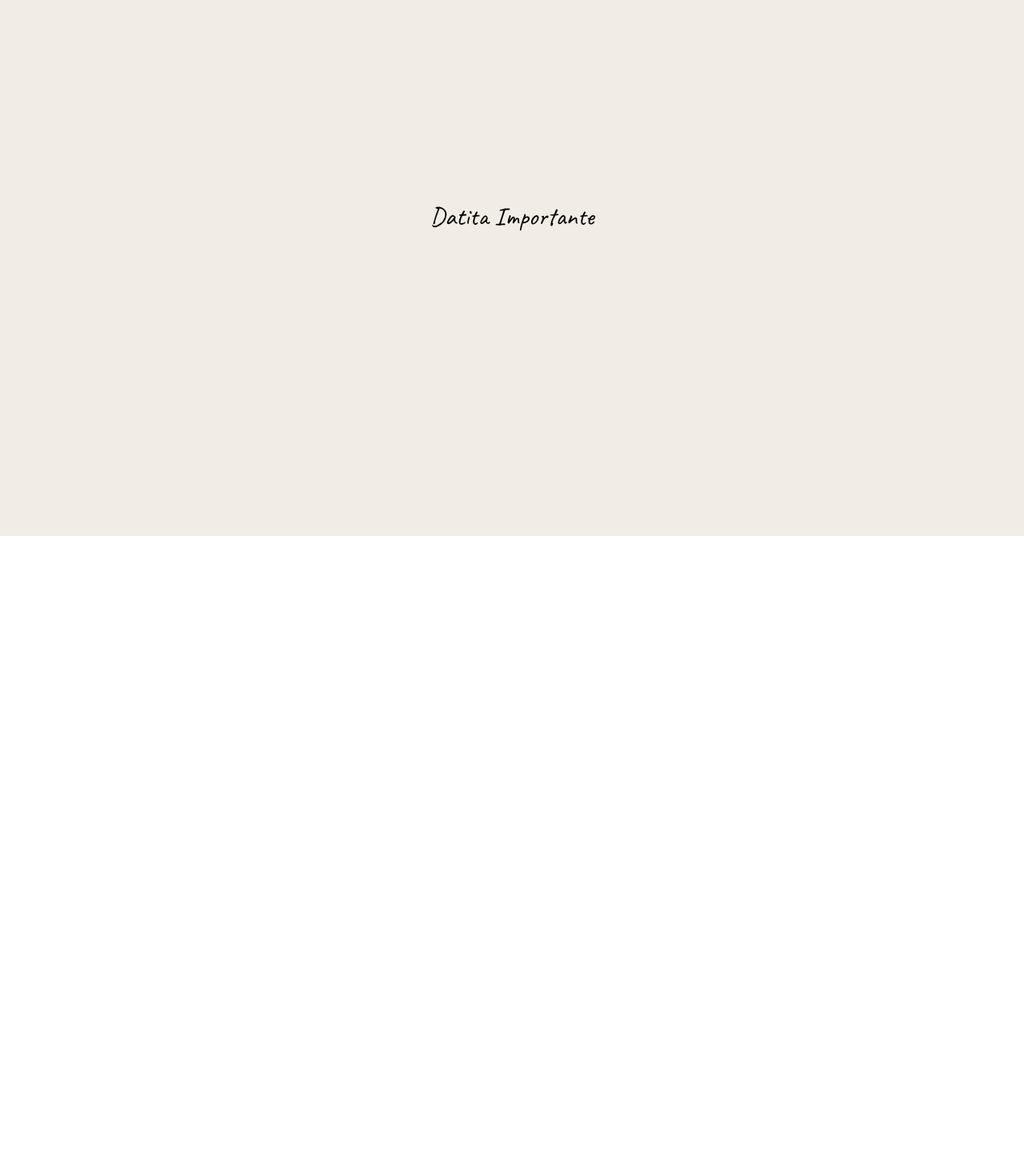
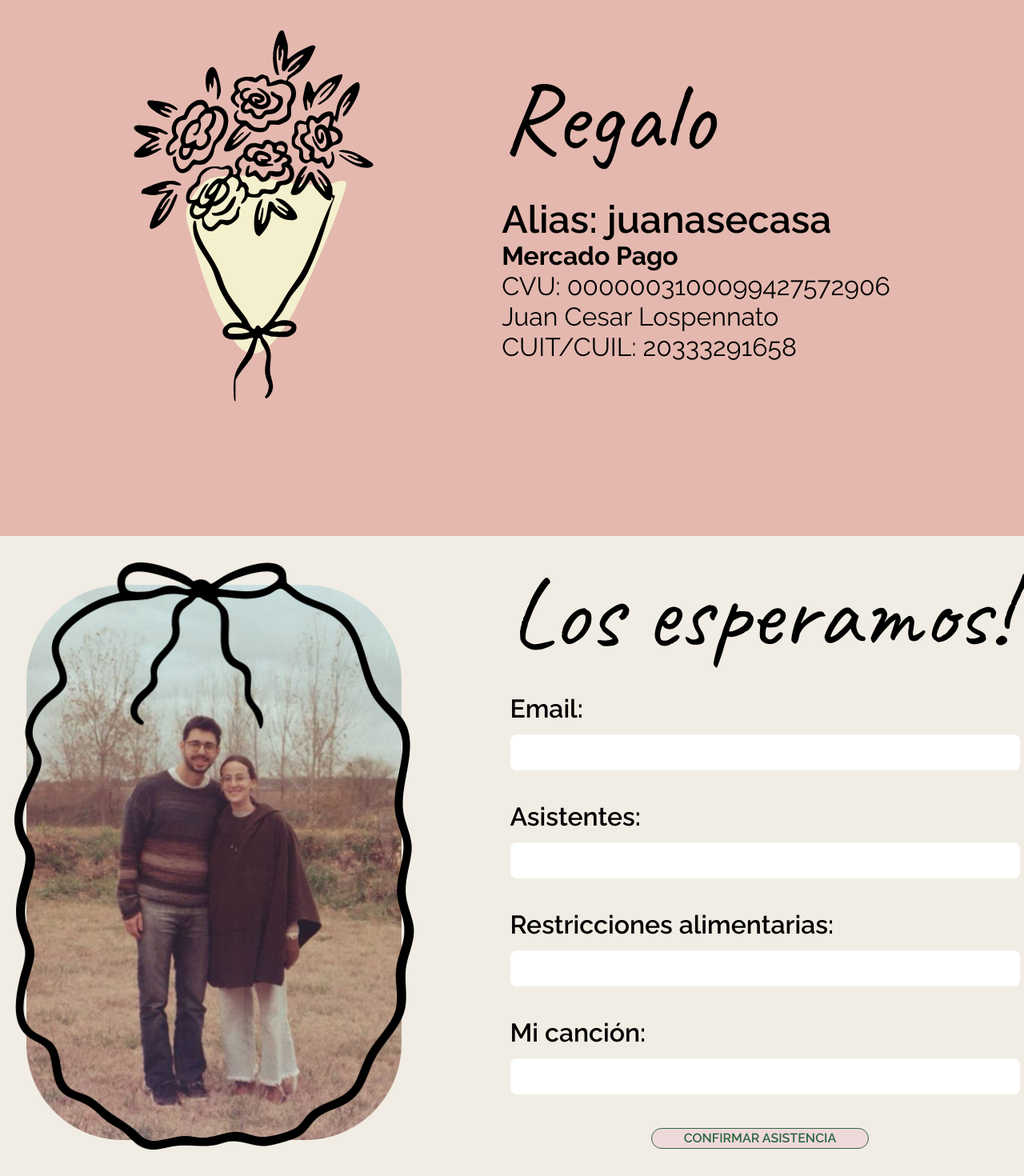
Before and after one commit to Javier-Rotelli/juana.ar, a React (Vite) app: page / in a window 1280 px wide. Shown: the part 3330-4800 px from the top of the page at 80% size. Before the commit the page ends 4000 px from the top, so only its background shows below. Built offline with nearby package versions, Linux system fonts and the light colour scheme.

Commit message:
diseño listo

```diff
--- a/src/App.css
+++ b/src/App.css
@@ -173,7 +173,136 @@ body {
 }
 
 .screen.fifth-page {
+  background-color: #e4b8af;
+  display: flex;
+  align-items: center;
+  justify-content: center;
+  gap: 160px;
+
+  img {
+    width: 300px;
+  }
+
+  .text {
+    text-align: left;
+    * {
+      margin: 6px 0;
+    }
+    h1 {
+      margin-block: 0;
+      margin-bottom: 42px;
+      font-family: Caveat;
+      font-weight: 400;
+      font-style: Regular;
+      font-size: 124px;
+      line-height: 100%;
+      letter-spacing: 0%;
+    }
+    h2 {
+      font-family: Raleway;
+      font-weight: 600;
+      font-style: SemiBold;
+      font-size: 48px;
+      line-height: 100%;
+      letter-spacing: 0%;
+    }
+    h3 {
+      font-family: Raleway;
+      font-weight: 700;
+      font-style: Bold;
+      font-size: 32px;
+      line-height: 100%;
+      letter-spacing: 0%;
+    }
+    p {
+      font-family: Raleway;
+      font-weight: 400;
+      font-style: Regular;
+      font-size: 32px;
+      line-height: 100%;
+      letter-spacing: 0%;
+    }
+  }
+}
+
+.screen.sixth-page {
   background-color: #f1ede4;
+  display: flex;
+  align-items: center;
+  justify-content: center;
+  gap: 120px;
+
+  img {
+    width: 500px;
+  }
+
+  form {
+    width: 625px;
+    display: flex;
+    flex-direction: column;
+    align-items: flex-start;
+
+    h1 {
+      margin-block: 0;
+      margin-bottom: 42px;
+      font-family: Caveat;
+      font-weight: 400;
+      font-style: Regular;
+      font-size: 124px;
+      line-height: 100%;
+      letter-spacing: 0%;
+    }
+    label {
+      font-family: Raleway;
+      font-weight: 600;
+      font-style: SemiBold;
+      font-size: 32px;
+      line-height: 100%;
+      letter-spacing: 0%;
+      margin-bottom: 16px;
+    }
+
+    input {
+      width: 100%;
+      padding: 4px 6px;
+
+      margin-bottom: 42px;
+      border-radius: 8px;
+      border: none;
+      font-family: Raleway;
+      font-weight: 600;
+      font-style: SemiBold;
+      font-size: 32px;
+      line-height: 100%;
+      letter-spacing: 0%;
+
+      &:focus {
+        outline: none;
+        border: 2px solid #2b683f;
+      }
+    }
+
+    button {
+      align-self: center;
+      display: inline-block;
+      background-color: #efd9db;
+      border: 1px solid #2b683f;
+      border-radius: 100px;
+      padding: 4px 40px;
+      text-decoration: none;
+      color: #2b683f;
+      font-family: Raleway;
+      font-weight: 600;
+      font-style: SemiBold;
+      font-size: 16px;
+      line-height: 100%;
+      letter-spacing: 0%;
+
+      &:hover {
+        background-color: #e4b8af;
+      }
+    }
+  }
 }
 
 h1 {
--- a/src/App.jsx
+++ b/src/App.jsx
@@ -4,6 +4,7 @@ import SecondPage from "./SecondPage";
 import ThirdPage from "./ThirdPage";
 import FourthPage from "./FourthPage";
 import FifthPage from "./FifthPage";
+import SixthPage from "./SixthPage";
 
 function App() {
   return (
@@ -13,6 +14,7 @@ function App() {
       <ThirdPage />
       <FourthPage />
       <FifthPage />
+      <SixthPage />
     </>
   );
 }
--- a/src/FifthPage.jsx
+++ b/src/FifthPage.jsx
@@ -3,7 +3,15 @@ import Page from "./Page";
 function FifthPage() {
   return (
     <Page className="fifth-page">
-      <h1>Datita Importante</h1>
+      <img src="public/flowers.svg" />
+      <div className="text">
+        <h1>Regalo</h1>
+        <h2>Alias: juanasecasa</h2>
+        <h3>Mercado Pago</h3>
+        <p>CVU: 0000003100099427572906</p>
+        <p>Juan Cesar Lospennato</p>
+        <p>CUIT/CUIL: 20333291658</p>
+      </div>
     </Page>
   );
 }
--- /dev/null
+++ b/src/SixthPage.jsx
@@ -0,0 +1,53 @@
+import Page from "./Page";
+
+const WEB_APP_URL =
+  "https://script.google.com/macros/s/AKfycbxo_uShAdsTnZiVVeFZBsUm4IvkP9oG_2oiTLJqFEOaN4aKIlG0S14cgb34nL_ibO9SAg/exec";
+
+function RSVPForm() {
+  const handleSubmit = (event) => {
+    event.preventDefault();
+    const formData = new FormData(event.target);
+
+    fetch(WEB_APP_URL, {
+      method: "POST",
+      body: formData,
+    }).then((response) => {
+      if (!response.ok) {
+        console.error("Network response was not ok");
+        console.error(response);
+        throw new Error("Network response was not ok");
+      }
+    });
+  };
+
+  return (
+    <form
+      method="POST"
+      action={WEB_APP_URL}
+      onSubmit={handleSubmit}
+      className="rsvp-form"
+    >
+      <h1>Los esperamos!</h1>
+      <label htmlFor="Email">Email:</label>
+      <input name="Email" type="email" required />
+      <label htmlFor="Asistentes">Asistentes:</label>
+      <input name="Asistentes" type="text" required />
+      <label htmlFor="Restricciones">Restricciones alimentarias:</label>
+      <input name="Restricciones" type="text" />
+      <label htmlFor="cancion">Mi canción:</label>
+      <input name="cancion" type="text" />
+      <button type="submit">CONFIRMAR ASISTENCIA</button>
+    </form>
+  );
+}
+
+function SixthPage() {
+  return (
+    <Page className="sixth-page">
+      <img src="public/Image 4.png" />
+      <RSVPForm />
+    </Page>
+  );
+}
+
+export default SixthPage;
```
Also changed, not shown: src/RSVPForm.jsx (deleted, +0 -48 lines), public/flowers.svg (added).
